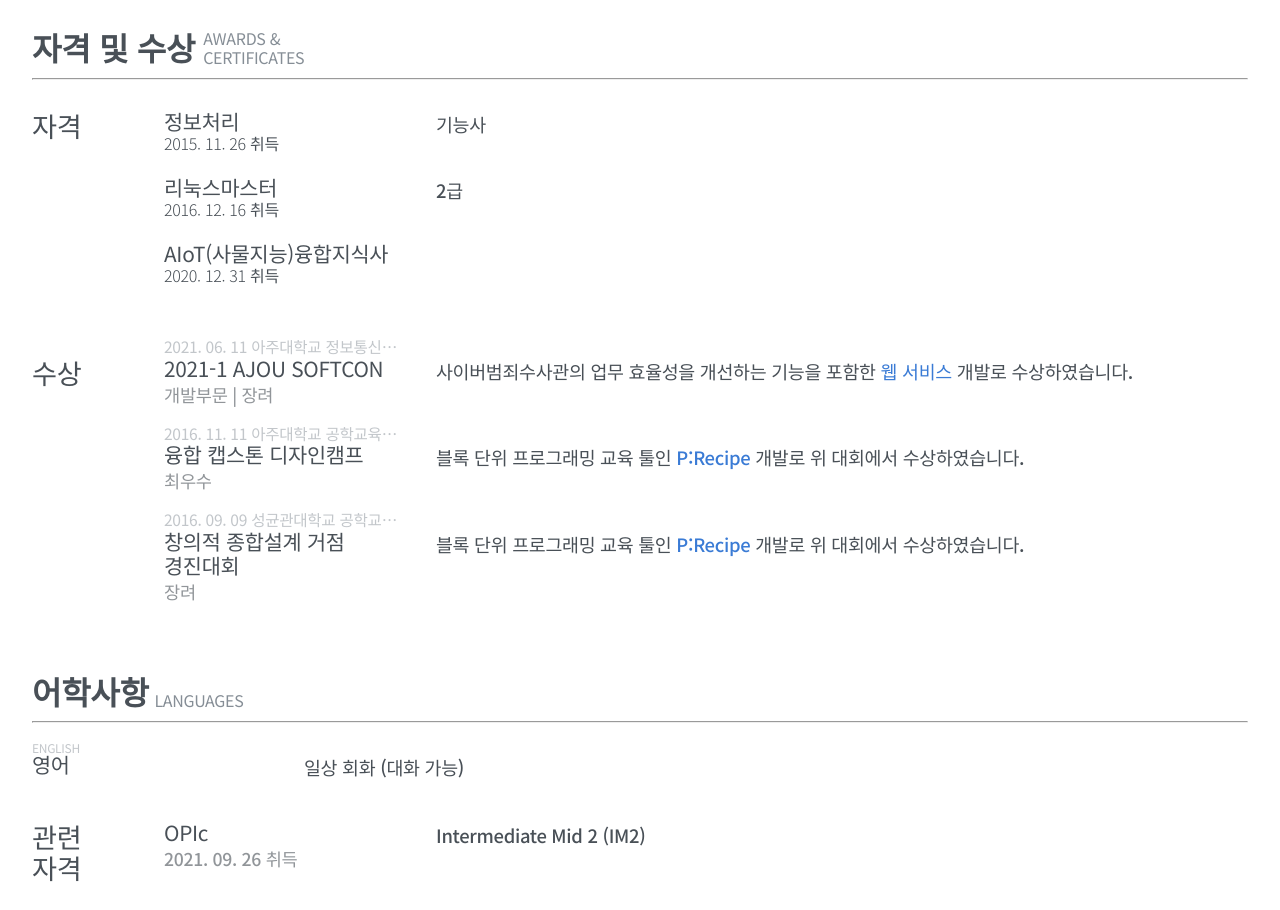
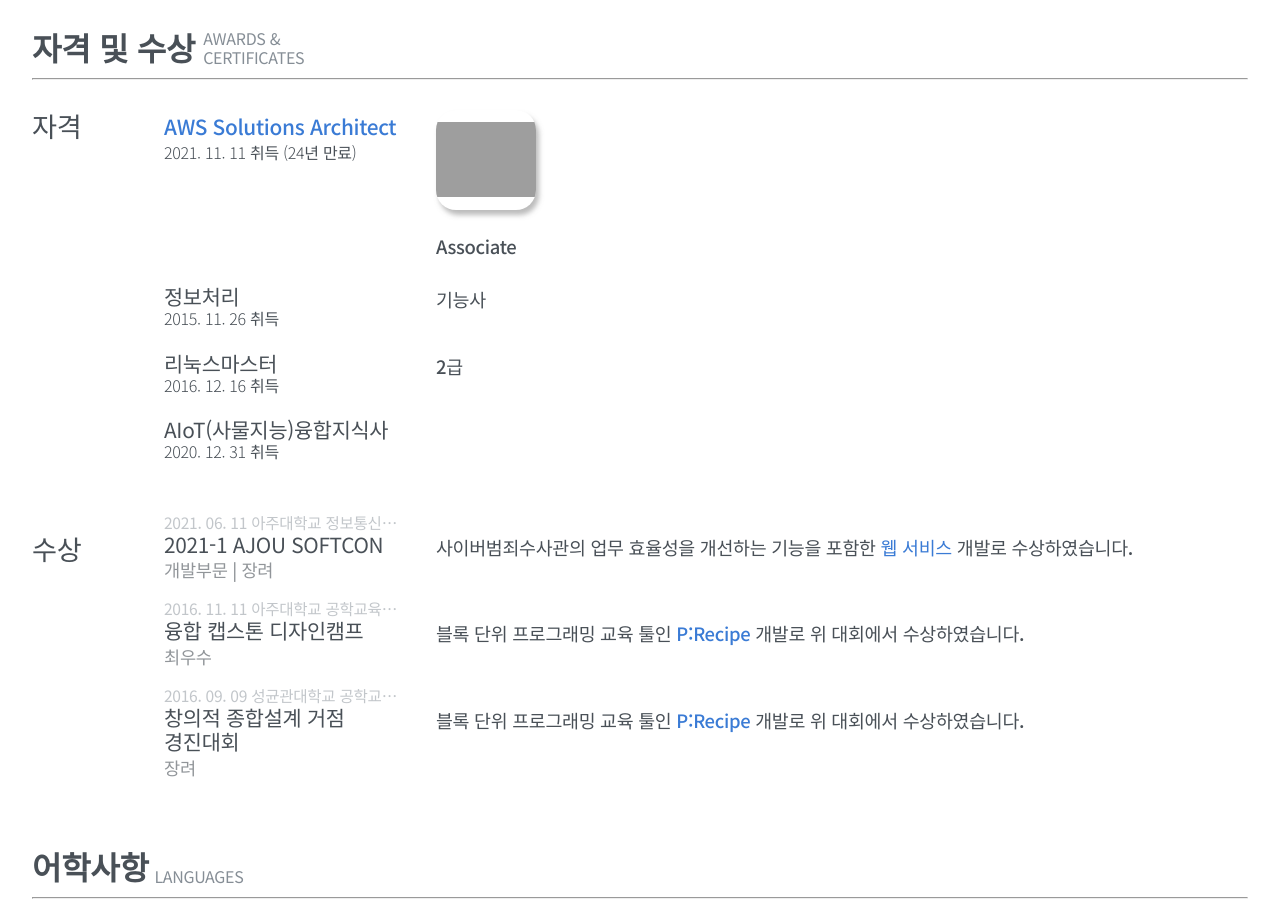
Before and after one commit to kworkbee/resume, a website built with Parcel: page src/overall/index.html in a window 1280 px wide. Shown: the part 8784-9694 px from the top of the page. Built offline with nearby package versions, Linux system fonts and the light colour scheme; grey boxes are pictures that could not be loaded.

Commit message:
add: AWS-SAA-C02

```diff
--- a/src/overall/index.html
+++ b/src/overall/index.html
@@ -828,6 +828,23 @@
                                 <div class="item">
                                     <div class="grid grid-15r-auto">
                                         <div class="head">
+                                            <h4>
+                                                <a href="https://www.credly.com/badges/ad89cd92-77c9-4c75-9505-0e5de4fc07f2/public_url">AWS Solutions Architect</a>
+                                            </h4>
+                                            <h5>2021. 11. 11 취득 (24년 만료)</h5>
+                                        </div>
+                                        <div class="content">
+                                            <figure class="figure mb">
+                                                <img src="https://images.credly.com/size/340x340/images/4bc21d8b-4afe-4fbd-9a90-a9de8bf7b240/AWS-SolArchitect-Associate-2020.png" alt="AWS SAA-C02 Badge" />
+                                            </figure>
+                                            <p>Associate</p>
+                                        </div>
+                                    </div>
+                                </div>
+
+                                <div class="item">
+                                    <div class="grid grid-15r-auto">
+                                        <div class="head">
                                             <h4>정보처리</h4>
                                             <h5>2015. 11. 26 취득</h5>
                                         </div>
```
Also changed, not shown: docs/backend/index.html (+1 -1 lines), docs/overall/index.html (+1 -1 lines), src/backend/index.html (+17 -0 lines).
